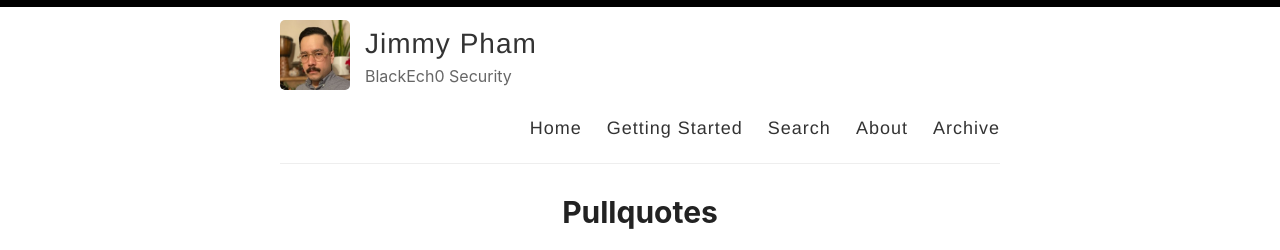
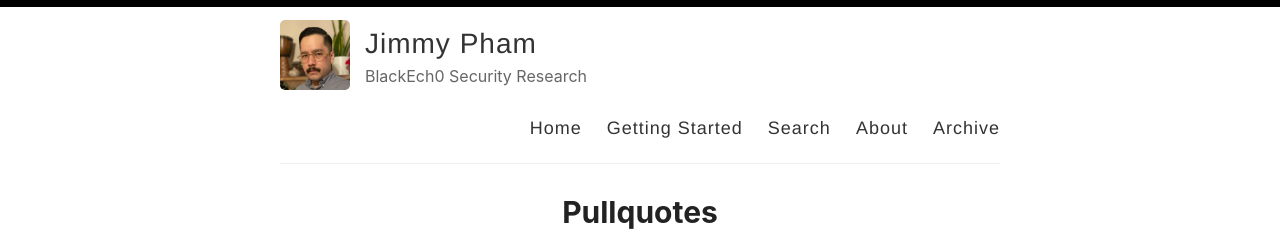
Before and after one commit to jfl0w/jfl0w.github.io, a Jekyll site: the page built from index.html, in a window 1280 px wide and 900 px high. Shown: the top 250 px of the window. Built offline with Jekyll 4.4.1, drawn with Linux system fonts in a browser that asks for light colours; the list of posts is cut into pages by our own code.

Commit message:
Update _config.yml

```diff
--- a/_config.yml
+++ b/_config.yml
@@ -9,7 +9,7 @@ name: Jimmy Pham
 author: Jimmy Pham
 
 # Short bio or description (displayed in the header)
-description: BlackEch0 Security
+description: BlackEch0 Security Research
 
 # URL of your avatar or profile pic (you could use your GitHub profile pic)
 avatar: /images/hedshat.jpg
```
